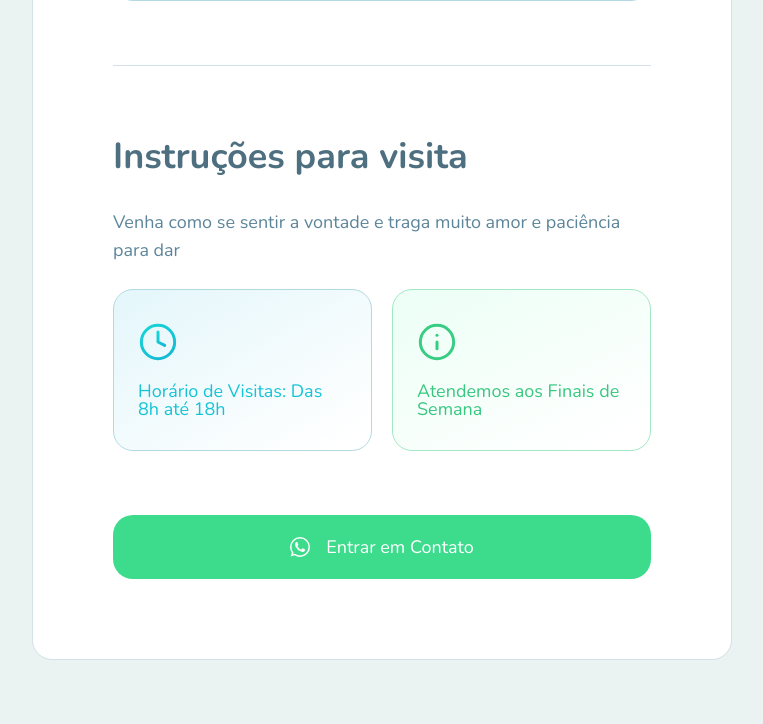
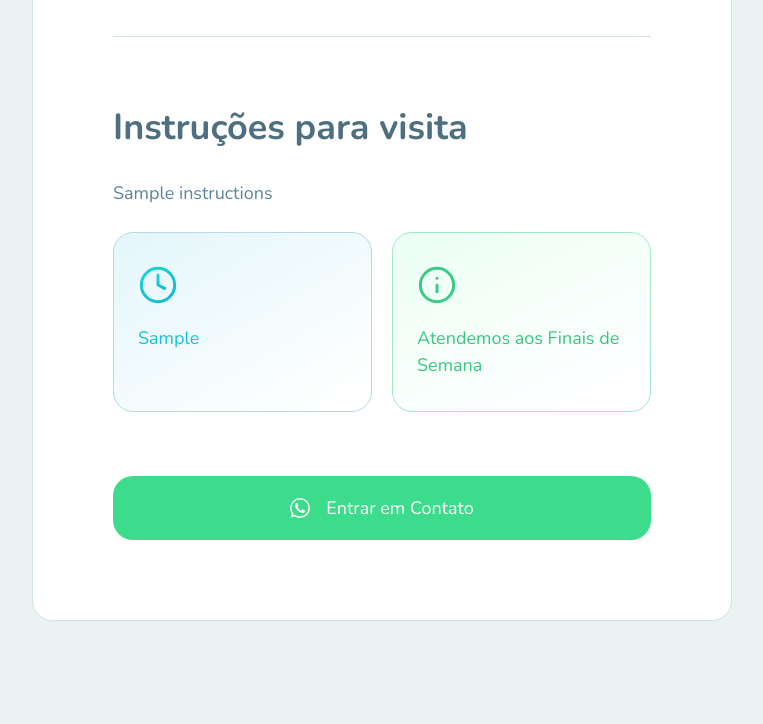
Before and after one commit to lucasjmlara/NLW_3, a Node server app: template src/views/orfanato.hbs in a window 1280 px wide. Shown: the part 1118-1842 px from the top of the page, without its empty margins (313-1076 px from the left). After the commit the page ends 1739 px from the top, so only its background shows below. Run offline with Node 20, Linux system fonts and the light colour scheme; the template is opened without the code that fills it: most values are stand-ins (such as "Sample title", 1, 10 or a date in 2020); grey boxes marked "Sample" are stand-in pictures; some libraries are stand-ins or nearby versions.

Commit message:
Aula 5 - dia 2 - FIM

```diff
--- a/public/css/buttons.css
+++ b/public/css/buttons.css
@@ -16,6 +16,8 @@
     justify-content: center;
 
     transition: background-color 0.2s;
+
+    text-decoration: none;
 }
 
 .primary-button:hover {
--- a/public/css/page-orfanato.css
+++ b/public/css/page-orfanato.css
@@ -97,6 +97,8 @@ main {
     display: grid;
     grid-template-columns: 1fr 1fr;
     column-gap: 2rem;
+
+    line-height: 1.5;
 }
 
 .open-details div {
@@ -116,8 +118,17 @@ main {
 }
 
 .open-details .open-on-weekends {
-    background: linear-gradient(154.16deg, #edfff6 7.85%, #fff 91.03%);
-    border: 1px solid #a1e9c5;
     border-radius: 20px;
-    color: #37c77f;
 }
+
+.open-on-weekends.open {
+  color: #37c77f;
+  background: linear-gradient(154.16deg, #edfff6 7.85%, #fff 91.03%);
+  border: 1px solid #a1e9c5;
+}
+
+.open-on-weekends.closed {
+  color: #ff999d;
+  background: linear-gradient(154.16deg, #fcf0f4 7.85%, #fff 91.03%);
+  border: 1px solid #ffbcd4;
+}
--- a/public/scripts/page-orfanato.js
+++ b/public/scripts/page-orfanato.js
@@ -6,7 +6,10 @@ const options = {
     zoomControl: false
 }
 
-const map = L.map("mapid", options).setView([-22.5669492,-47.4057182], 15);
+const Lat = document.querySelector('span[data-lat]').dataset.lat;
+const Lng = document.querySelector('span[data-lng]').dataset.lng;
+
+const map = L.map("mapid", options).setView([Lat,Lng], 15);
 
 L.tileLayer("https://{s}.tile.openstreetmap.org/{z}/{x}/{y}.png")
     .addTo(map);
@@ -18,7 +21,8 @@ const icon = L.icon({
     popupAnchor: [170, 2]
 })
 
-L.marker([-22.5669492,-47.4057182], {icon})
+
+L.marker([Lat, Lng], {icon})
   .addTo(map)
 
 /* image gallery */
--- a/src/pages.js
+++ b/src/pages.js
@@ -1,4 +1,5 @@
-const orfanatos = require("./db/fakedata")
+const Database = require("./db/db");
+const saveOrfanatos = require("./db/saveOrfanatos");
 
 module.exports = {
 
@@ -7,16 +8,64 @@ module.exports = {
         return res.render('index', { city });
     },
 
-    orfanato(req, res) {
-        return res.render('orfanato');
+    async orfanato(req, res) {
+        const id = req.query.id;
+        try {
+            const db = await Database;
+            const resultado = await db.all(`SELECT * FROM orfanatos WHERE id = ${id}`);
+            const orfanato = resultado[0];
+
+            orfanato.images = orfanato.images.split(',');
+            orfanato.firstImage = orfanato.images[0];
+            orfanato.open_on_weekends = (orfanato.open_on_weekends == '1') ? true : false;
+
+            return res.render('orfanato', { orfanato });
+        } catch (err) {
+            console.log(err);
+            return res.send('Erro no banco de dados!');
+        }
     },
 
-    orfanatos(req, res) {
-        return res.render('orfanatos', {orfanatos});
+    async orfanatos(req, res) {
+        try {
+            const db = await Database;
+            const orfanatos = await db.all("SELECT * FROM orfanatos");
+            return res.render('orfanatos', { orfanatos });
+        } catch (err) {
+            console.log(err);
+            return res.send('Erro no banco de dados!');
+        }
     },
 
     create_orfanato(req, res) {
         return res.render('create-orfanato');
+    },
+
+    async saveOrfanato(req, res) {
+        const fields = req.body;
+
+        if(Object.values(fields).includes('')) {
+            return res.send('Preencha todos os campos correctamente.');
+        };
+
+        try {
+            const db = await Database;
+            await saveOrfanatos(db, {
+                lat: fields.lat,
+                lng: fields.lng,
+                name: fields.name,
+                about: fields.about,
+                whatsapp: fields.whatsapp,
+                images: fields.images.toString(),
+                instructions: fields.instructions,
+                openin_hours: fields.openin_hours,
+                open_on_weekends: fields.open_on_weekends,
+        })
+            return res.redirect('/orfanatos')
+        } catch (error) {
+            console.log(error);
+            return res.send('Erro no banco de dados!');
+        };
     }
 
 }
--- a/src/server.js
+++ b/src/server.js
@@ -5,6 +5,7 @@ const pages = require('./pages.js')
 const server = express();
 
 server
+.use(express.urlencoded({ extended: true}))
 .use(express.static('public'))
 .set('views', path.join(__dirname,'views'))
 .set('view engine', 'hbs')
@@ -12,5 +13,6 @@ server
 .get('/orfanato', pages.orfanato)
 .get('/orfanatos', pages.orfanatos)
 .get('/create-orfanato', pages.create_orfanato)
+.post('/save-orfanato', pages.saveOrfanato)
 
 server.listen(5500);
--- a/src/views/create-orfanato.hbs
+++ b/src/views/create-orfanato.hbs
@@ -40,7 +40,7 @@
     </aside>
 
     <main class="animate-appear with-sidebar">
-      <form action="">
+      <form action="save-orfanato" method="POST" onsubmit="validate(event)">
         <fieldset>
           <legend>Dados</legend>
 
@@ -75,7 +75,7 @@
             <label for="images">Foto</label>
             <div class="images-upload" id="images">
               <div class="new-upload">
-                <input name="images" placeholder="Cole o link da foto aqui" required>
+                <input name="images" placeholder="Cole o link da foto aqui" type="url" required>
                 <span onclick="deleteField(event)"><img src="/images/remove-file.svg" alt="Remover foto"></span>
               </div>
             </div>
--- a/src/views/orfanato.hbs
+++ b/src/views/orfanato.hbs
@@ -1,11 +1,11 @@
 <!DOCTYPE html>
-<html lang="pt_BR">
+<html lang="pt-br">
   <head>
     <meta charset="UTF-8" />
     <meta http-equiv="X-UA-Compatible" content="IE=edge" />
     <meta name="viewport" content="width=device-width, initial-scale=1.0" />
 
-    <title>Lar para meninas | Happy</title>
+    <title> {{orfanato.name}} | Happy</title>
     <link rel="icon" href="/images/logo-icon.png" />
 
     <link rel="stylesheet" href="/css/main.css" />
@@ -47,43 +47,26 @@
 
       <main class="animate-appear with-sidebar">
         <div class="orphanages-details">
-          <img src="/images/home.jpg" alt="Lar para meninas" />
+          <img src="{{orfanato.firstImage}}" alt="{{orfanato.name}}" />
           <div class="images">
+            {{#each orfanato.images}}
+
             <button onclick="selectImage(event)" class="active" type="button">
-              <img src="/images/home.jpg" alt="Lar para meninas" />
+              <img src="{{this}}" alt="{{orfanato.name}}" />
             </button>
 
-            <button onclick="selectImage(event)" class="" type="button">
-              <img src="https://source.unsplash.com/random?id=2" alt="Lar para meninas" />
-            </button>
+            {{/each}}
 
-            <button onclick="selectImage(event)" class="" type="button">
-              <img src="https://source.unsplash.com/random?id=3" alt="Lar para meninas" />
-            </button>
-
-            <button onclick="selectImage(event)" class="" type="button">
-              <img src="https://source.unsplash.com/random?id=4" alt="Lar para meninas" />
-            </button>
-
-            <button onclick="selectImage(event)" class="" type="button">
-              <img src="https://source.unsplash.com/random?id=5" alt="Lar para meninas" />
-            </button>
-
-            <button onclick="selectImage(event)" class="" type="button">
-              <img src="https://source.unsplash.com/random?id=6" alt="Lar para meninas" />
-            </button>
           </div>
           <div class="orphanages-details-content">
-            <h1>Lar das Meninas</h1>
-            <p>
-              Presta assistência a crianças de 06 a 15 anos que se encontre em
-              situação de risco e/ou vulnerabilidade social.
-            </p>
+            <h1>{{orfanato.name}}</h1>
+            <p>{{orfanato.about}}</p>
 
             <div class="map-container">
               <div id="mapid"></div>
+              <span data-lat="{{orfanato.lat}}" data-lng="{{orfanato.lng}}"></span>
               <footer>
-                <a href="">Ver rotas no Google Maps</a>
+                <a target="_blank" href="https://maps.google.com/mobile?q={{orfanato.lat}},{{orfanato.lng}}&z=15">Ver rotas no Google Maps</a>
               </footer>
             </div>
 
@@ -91,29 +74,35 @@
 
             <h2>Instruções para visita</h2>
 
-            <p>
-              Venha como se sentir a vontade e traga muito amor e paciência para
-              dar
-            </p>
+            <p>{{orfanato.instructions}}</p>
 
             <div class="open-details">
               <div class="hour">
                 <img src="/images/clock.svg" alt="Horários" />
-                Horário de Visitas: Das 8h até 18h
+                {{orfanato.opening_hours}}
               </div>
-              <div class="open-on-weekends">
-                <img src="/images/info.svg" alt="Informações" />
-                Atendemos aos Finais de Semana
-              </div>
+
+                {{#if orfanato.open_on_weekends}}
+                  <div class="open-on-weekends open">
+                    <img src="/images/info.svg" alt="Informações" />
+                    Atendemos aos Finais de Semana
+                  </div>
+                {{else}}
+                  <div class="open-on-weekends closed">
+                    <img src="/images/info-red.svg" alt="Informações" />
+                    Não Atendemos aos Finais de Semana
+                  </div>
+                {{/if}}
             </div>
 
-            <button class="primary-button" type="button">
+            <a href="https://api.whatsapp.com/send?l=pt_BR&phone={{orfanato.whatsapp}}&text=Oi, gostaria de conversar sobre visitas no {{orfanato.name}}"
+            target="_blank" class="primary-button" type="button">
               <img
                 src="/images/whatsapp.svg"
                 alt="Chamar no WhatsApp"
               />
               Entrar em Contato
-            </button>
+            </a>
           </div>
         </div>
       </main>
```
Also changed, not shown: public/scripts/page-create-orfanato.js (+9 -0 lines), src/db/init.js (+24 -25 lines), src/db/saveOrfanatos.js (added, +18 -0 lines), src/db/database.sqlite.
